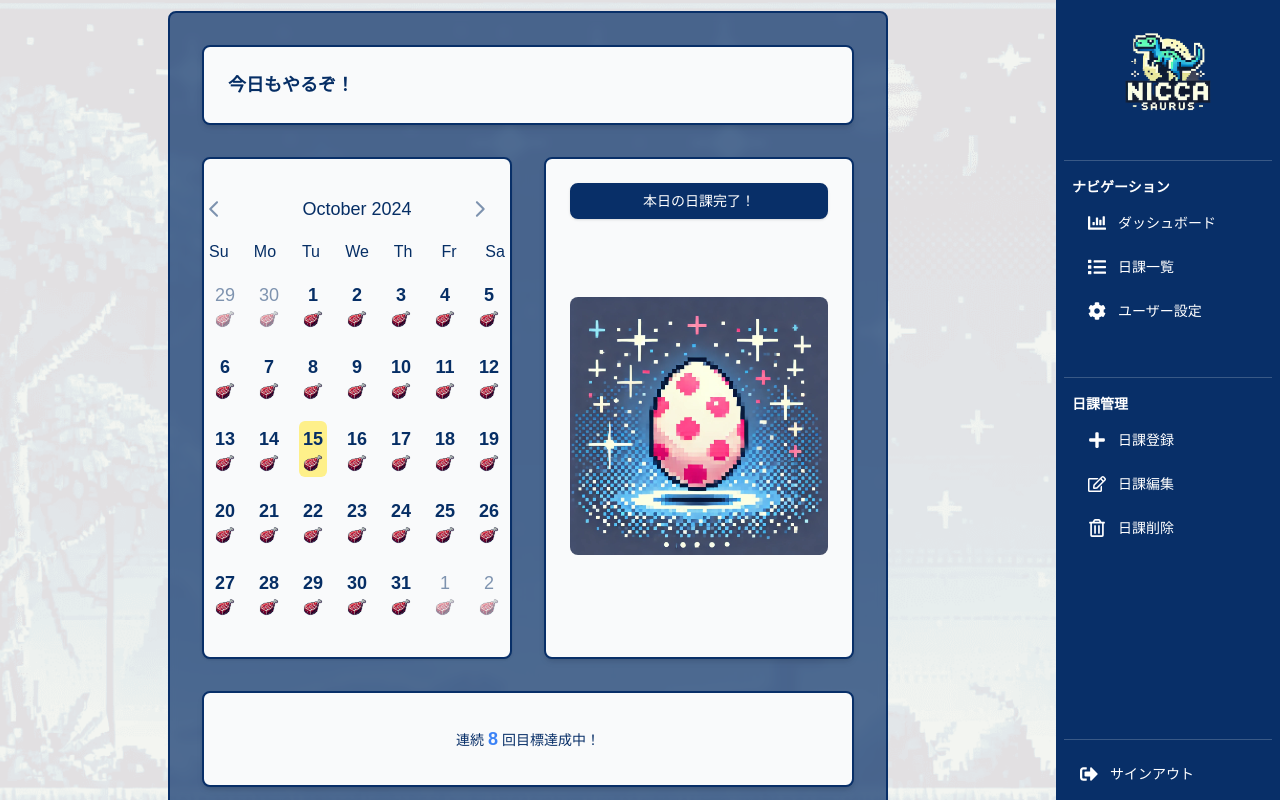
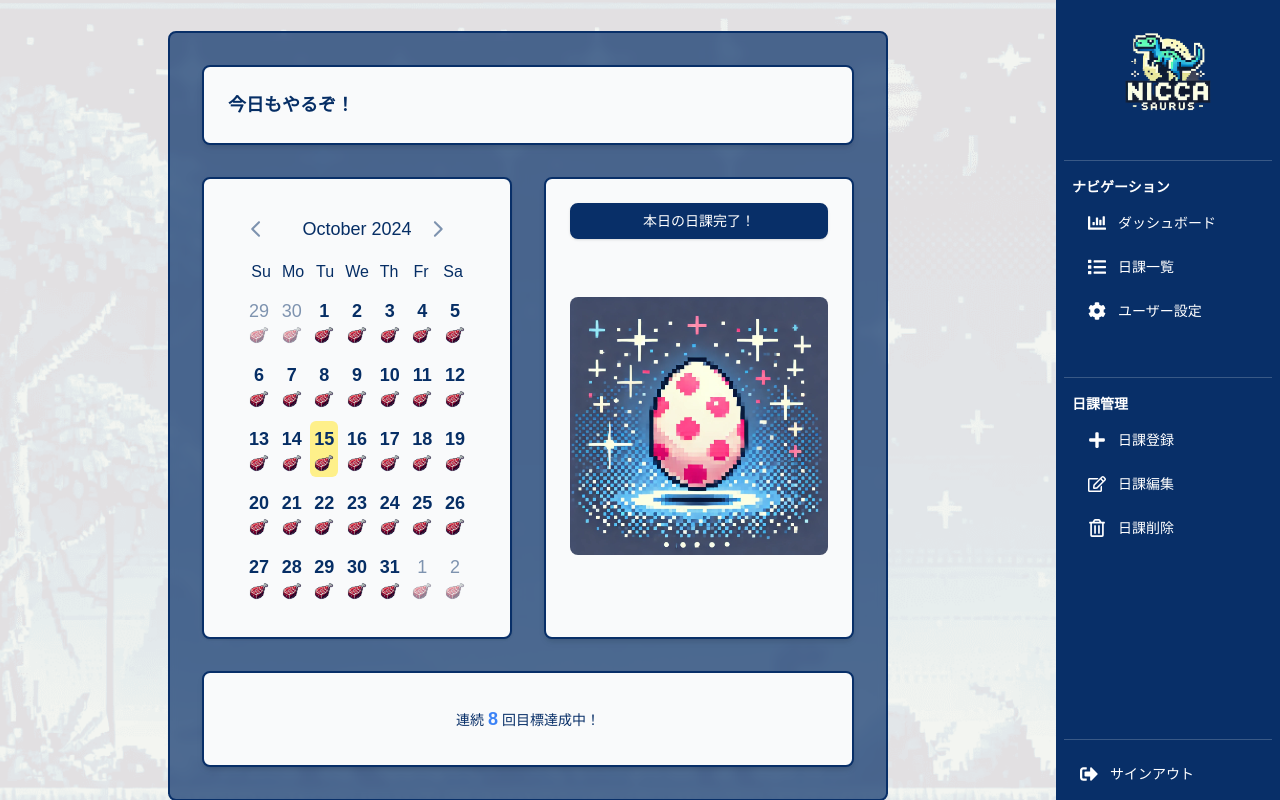
Before and after one commit to masuim/nicca-saurus-2, a Next.js app: page /main in a window 1280 px wide. Built offline with nearby package versions, Linux system fonts and the light colour scheme; a web font is replaced by a local one.

Commit message:
fix: カレンダー

```diff
--- a/src/components/main/Dashboard/Calendar.tsx
+++ b/src/components/main/Dashboard/Calendar.tsx
@@ -57,7 +57,6 @@ export const CustomCalendar = ({ className }: Props) => {
             head_cell:
               'text-muted-foreground w-6 sm:w-8 font-normal text-[0.7rem] sm:text-[0.8rem] md:text-sm lg:text-base',
             row: 'flex mt-2 justify-between',
-            cell: 'text-center text-xs sm:text-sm p-0 relative [&:has([aria-selected])]: first:[&:has([aria-selected])]:rounded-l-md last:[&:has([aria-selected])]:rounded-r-md focus-within:relative focus-within:z-20 md:text-base lg:text-lg px-2 py-1',
           }}
         />
       </CardContent>
```
